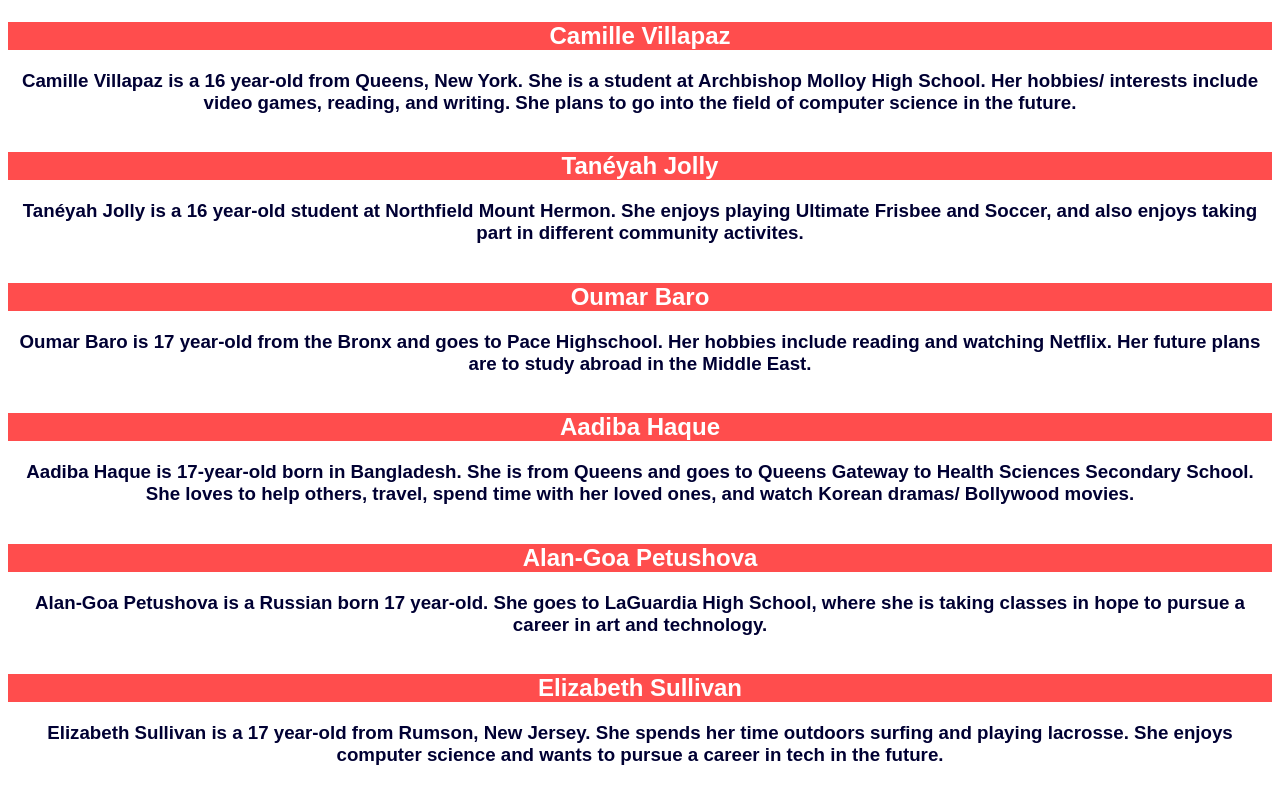
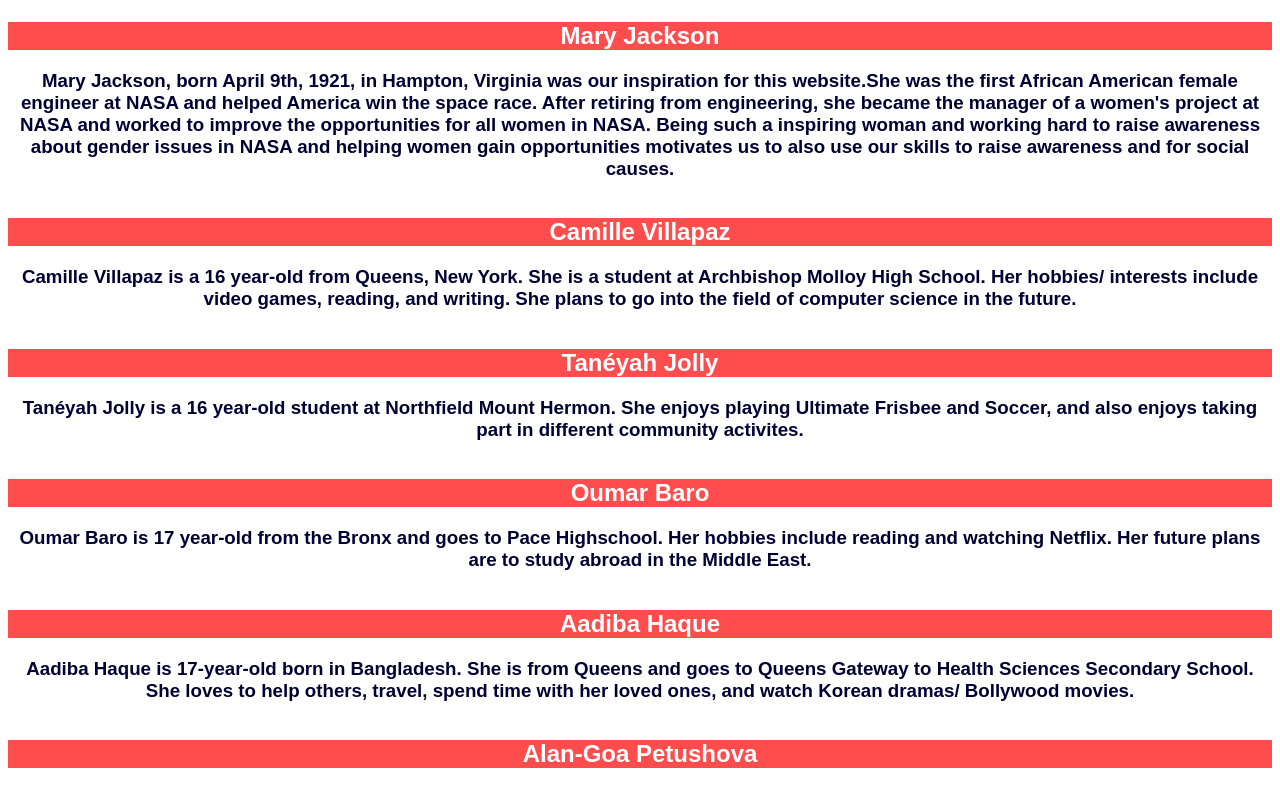
Before and after one commit to aishesm/aishesm.github.io, a plain HTML site: page aboutus.html in a window 1280 px wide. Shown: the part 1586-2371 px from the top of the page. Drawn offline with Linux system fonts and the light colour scheme.

Commit message:
changed styling

```diff
--- a/aboutus.html
+++ b/aboutus.html
@@ -27,6 +27,16 @@
     <img src="group.jpg"style="width:100%">
     </div>
 
+<div class="grid-item">
+<h2>
+Mary Jackson
+</h2>
+<h3>
+Mary Jackson, born April 9th, 1921, in Hampton, Virginia was our inspiration for this website.She was the first African American female engineer at NASA and helped America win the space race.
+After retiring from engineering, she became the manager of a women's project at NASA and worked to improve the opportunities for all women in NASA.
+Being such a inspiring woman and working hard to raise awareness about gender issues in NASA and helping women gain opportunities motivates us to also use our skills to raise awareness and for social causes.
+</h3>
+</div>
    <div class="grid-item">
      <h2>
        Camille Villapaz
--- a/national.css
+++ b/national.css
@@ -15,7 +15,7 @@ ul{
   float: left;
   color: white;
   text-align: center;
-  padding: 14px 50px;
+  padding: 15px 65px;
   text-decoration: none;
   font-size: 17px;
 }
```
Also changed, not shown: resources.html (+2 -2 lines).
